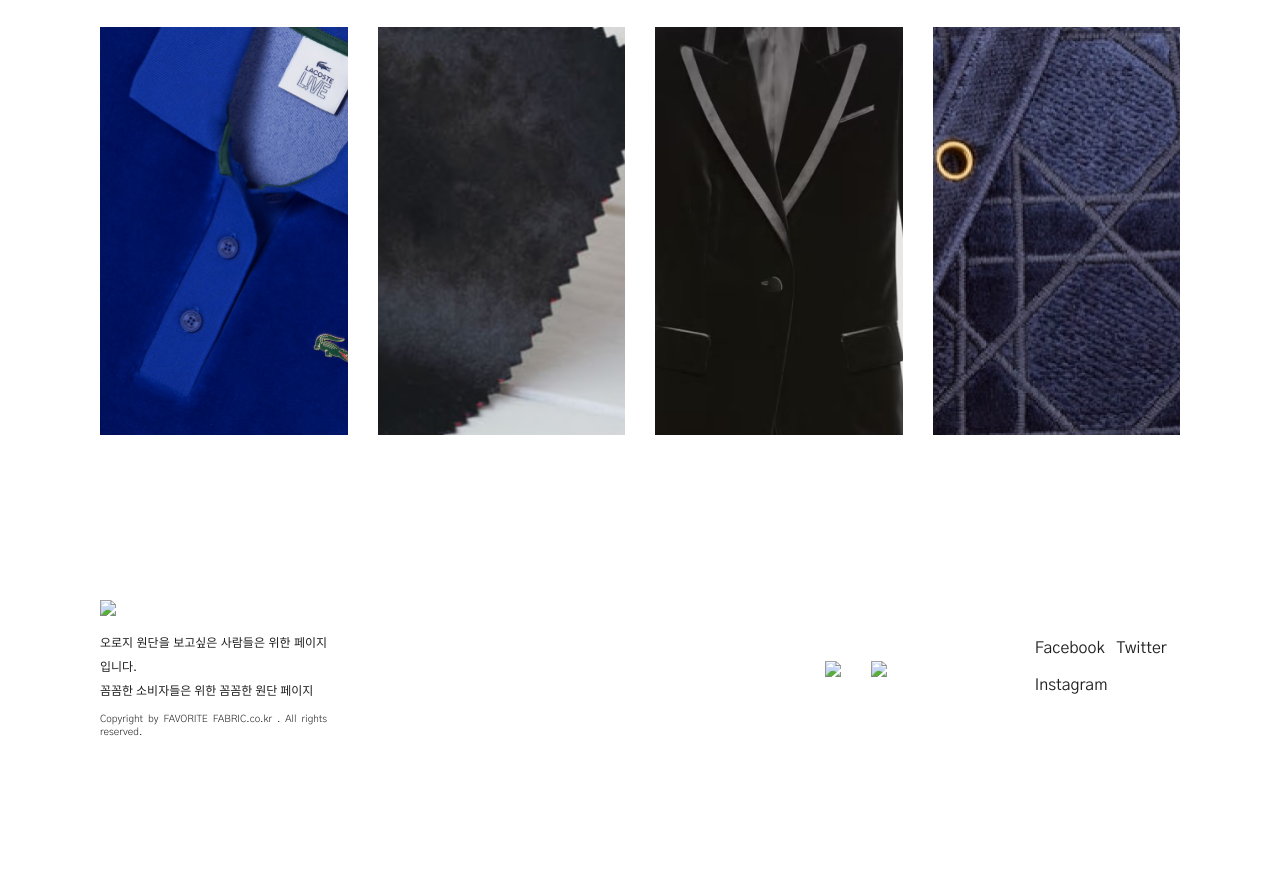
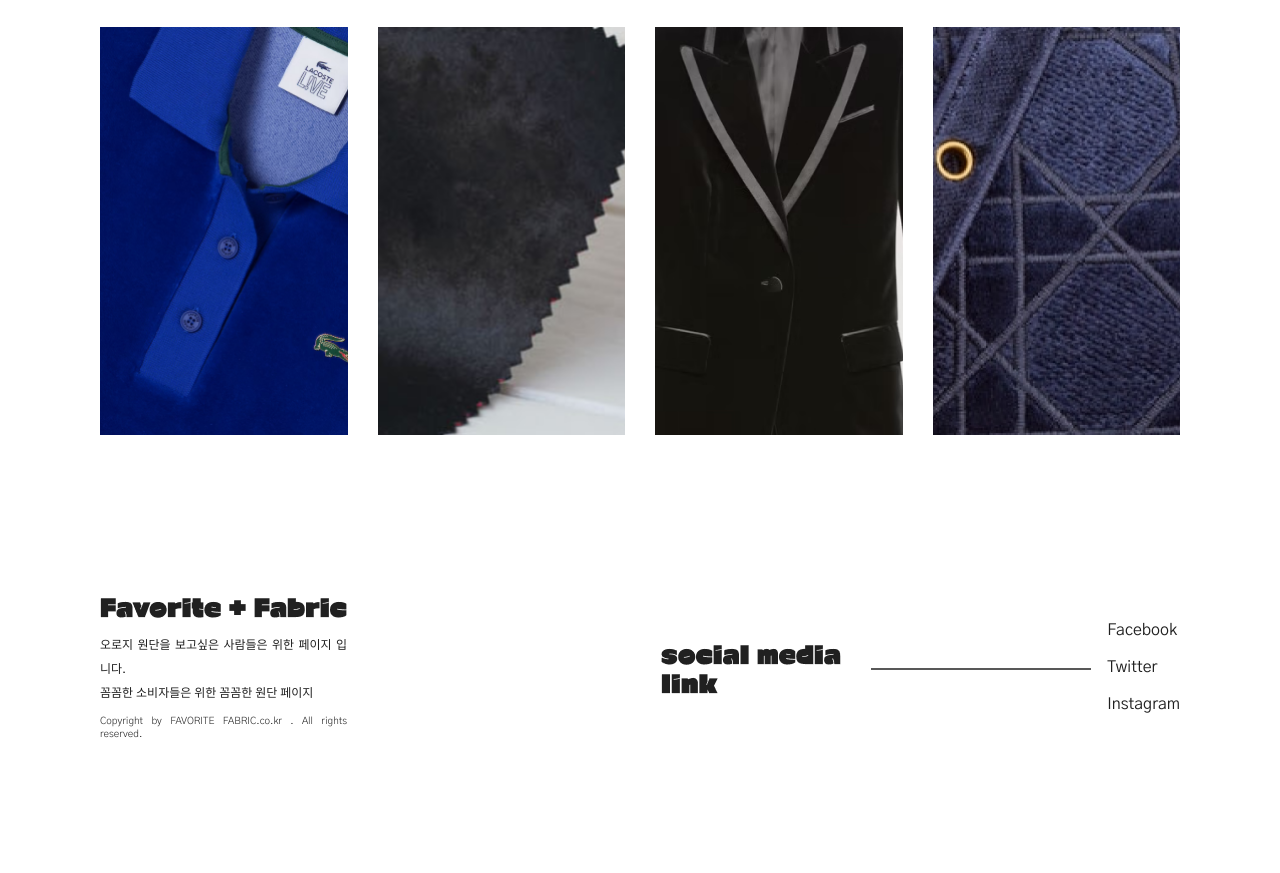
Before and after one commit to soyeomg/soyeomg.github.io, a plain HTML site: page main.html in a window 1280 px wide. Shown: the part 1417-2290 px from the top of the page. Drawn offline with Linux system fonts and the light colour scheme; files whose address does not match are found by name.

Commit message:
Update main.html

```diff
--- a/main.html
+++ b/main.html
@@ -65,7 +65,7 @@
 <div class="footer">
   <div class="item">
     <div class="des">
-      <img src="../img/12.png">
+      <img src="./12.png">
       <h3>오로지 원단을 보고싶은 사람들은 위한 페이지 입니다.<br>
         꼼꼼한 소비자들은 위한 꼼꼼한 원단 페이지</h3>
       <p>Copyright by FAVORITE FABRIC.co.kr . All rights reserved.</p>
@@ -73,10 +73,10 @@
   </div>
   <div class="item"></div>
   <div class="item">
-    <img src="../img/19.png">
+    <img src="./19.png">
   </div>
   <div class="item">
-    <img src="../img/20.png" width="220px">
+    <img src="./20.png" width="220px">
     <ul>
   		<li><a href="#">Facebook</a></li>
   		<li><a href="#">Twitter</a></li>
```
